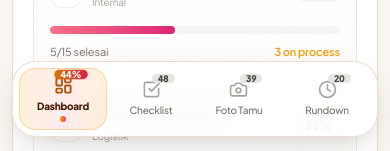
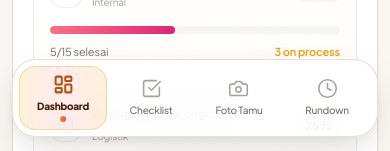
Before and after one commit to andrealfiano7/andre-lois, a React (Vite) app: page / in a window 390 px wide. Shown: the part 693-844 px from the top of the page. Built offline with nearby package versions, Linux system fonts and the light colour scheme; no server answers.

Commit message:
fix: remove colliding badge numbers from mobile floating dock

```diff
--- a/src/App.jsx
+++ b/src/App.jsx
@@ -579,7 +579,6 @@ export default function App() {
               onClick={() => setActiveModule(mod.id)}
               icon={mod.icon}
               label={mod.shortLabel}
-              badge={mod.badge}
             />
           ))}
         </nav>
@@ -643,7 +642,7 @@ function DesktopNavTab({ active, onClick, icon: Icon, label, badge, iconColor })
   );
 }
 
-function MobileNavButton({ active, onClick, icon: Icon, label, badge }) {
+function MobileNavButton({ active, onClick, icon: Icon, label }) {
   return (
     <button
       type="button"
@@ -662,25 +661,16 @@ function MobileNavButton({ active, onClick, icon: Icon, label, badge }) {
 
       <div className="relative z-10 flex flex-col items-center">
         <motion.div
-          animate={active ? { scale: [1, 1.2, 1], y: [0, -2, 0] } : { scale: 1, y: 0 }}
+          animate={active ? { scale: [1, 1.18, 1], y: [0, -2, 0] } : { scale: 1, y: 0 }}
           transition={{ duration: 0.28, ease: 'easeOut' }}
-          className="relative"
+          className="flex items-center justify-center"
         >
           <Icon
-            size={19}
+            size={21}
             className={`transition-colors duration-200 ${
-              active ? 'text-amber-700 stroke-[2.4]' : 'text-stone-400 stroke-2'
+              active ? 'text-amber-700 stroke-[2.3]' : 'text-stone-400 stroke-[1.8]'
             }`}
           />
-          {badge !== undefined && (
-            <span className={`absolute -top-1.5 -right-3.5 px-1.5 py-0.2 rounded-full text-[9px] font-extrabold tabular-nums leading-none shadow-xs transition-transform ${
-              active
-                ? 'bg-gradient-to-r from-amber-600 to-rose-600 text-white scale-105'
-                : 'bg-stone-200 text-stone-700'
-            }`}>
-              {badge}
-            </span>
-          )}
         </motion.div>
 
         <span className={`text-[10px] tracking-tight mt-1 transition-colors duration-200 ${
```
